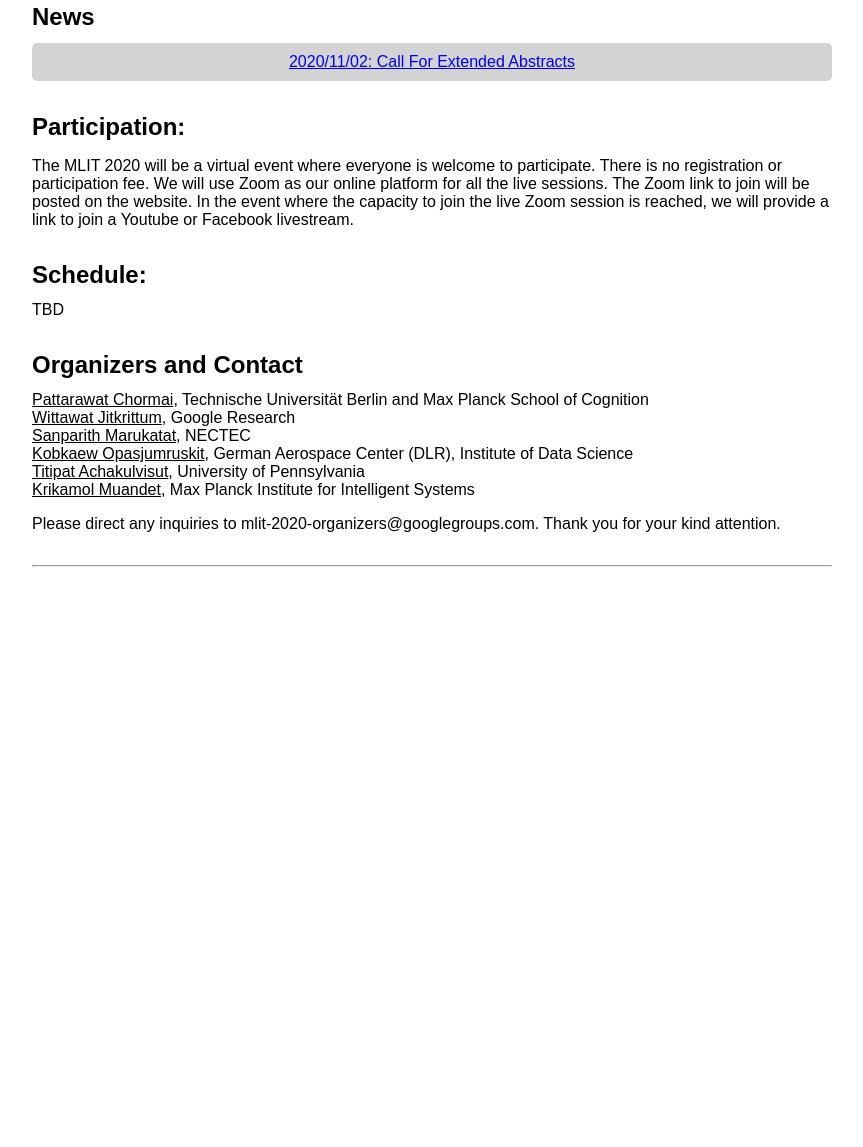
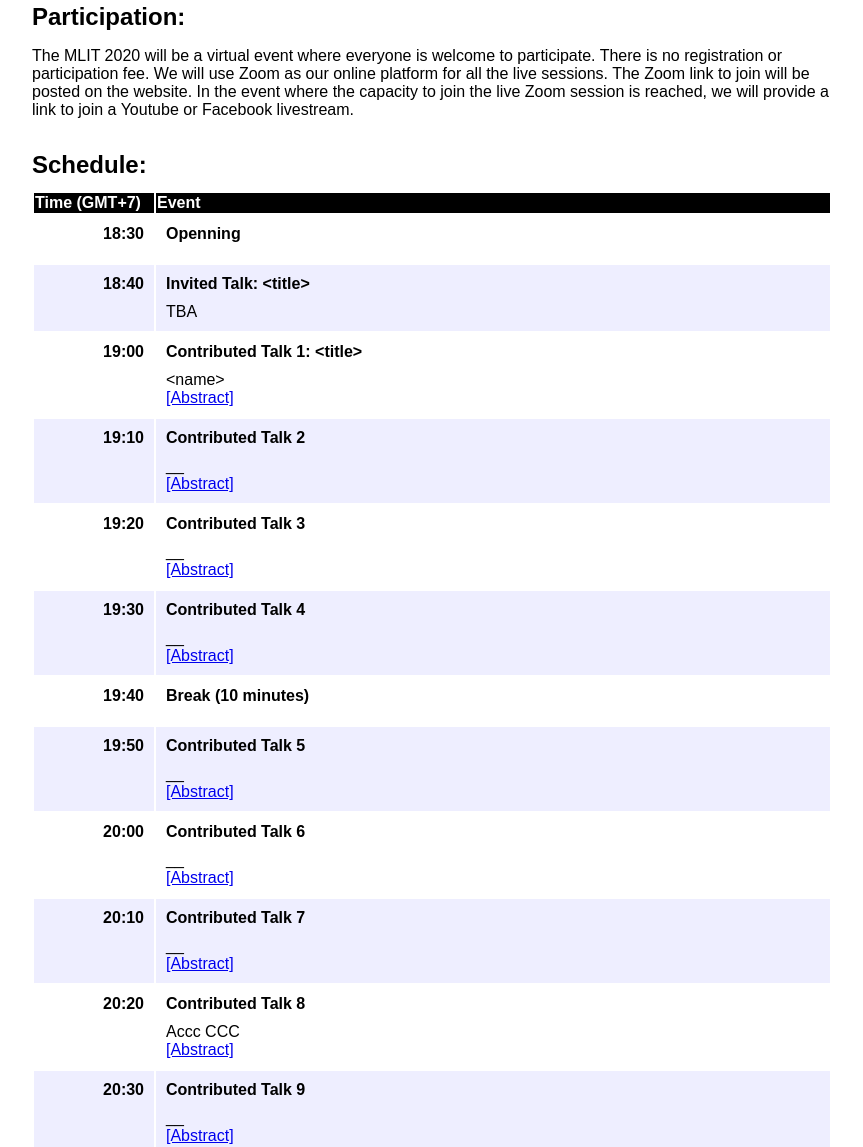
Before and after one commit to acml-conf/2020-workshop-ml-in-thailand, a Gatsby site: page / in a window 1280 px wide. Shown: the part 487-1634 px from the top of the page, without its empty margins (208-1071 px from the left). Before the commit the page ends 1062 px from the top, so only its background shows below. Built offline with nearby package versions, Linux system fonts and the light colour scheme; Gatsby itself is replaced by a stand-in of ours.

Commit message:
add schedule

```diff
--- a/src/pages/index.js
+++ b/src/pages/index.js
@@ -56,6 +56,87 @@ const timeline = [
     date: 'November 18, 2020 at 6:30-9pm (UTC+7, Bangkok time)',
     desc: 'Workshop day'
   }
+]
+
+const schedules = [
+  {
+    "time": "18:30",
+    "title": "Openning",
+    "speaker": "",
+    "url": ""
+  },
+  {
+    "time": "18:40",
+    "title": "Invited Talk: <title>",
+    "speaker": "TBA",
+    "url": ""
+  },
+  {
+    "time": "19:00",
+    "title": "Contributed Talk 1: <title>",
+    "speaker": "<name>",
+    "url": "www.google.com"
+  },
+  {
+    "time": "19:10",
+    "title": "Contributed Talk 2",
+    "speaker": "__",
+    "url": "www.google.com"
+  },
+  {
+    "time": "19:20",
+    "title": "Contributed Talk 3",
+    "speaker": "__",
+    "url": "www.google.com"
+  },
+  {
+    "time": "19:30",
+    "title": "Contributed Talk 4",
+    "speaker": "__",
+    "url": "www.google.com"
+  },
+  {
+    "time": "19:40",
+    "title": "Break (10 minutes)",
+  },
+  {
+    "time": "19:50",
+    "title": "Contributed Talk 5",
+    "speaker": "__",
+    "url": "www.google.com"
+  },
+  {
+    "time": "20:00",
+    "title": "Contributed Talk 6",
+    "speaker": "__",
+    "url": "www.google.com"
+  },
+  {
+    "time": "20:10",
+    "title": "Contributed Talk 7",
+    "speaker": "__",
+    "url": "www.google.com"
+  },
+  {
+    "time": "20:20",
+    "title": "Contributed Talk 8",
+    "speaker": "Accc CCC",
+    "url": "www.google.com"
+  },
+  {
+    "time": "20:30",
+    "title": "Contributed Talk 9",
+    "speaker": "__",
+    "url": "www.google.com"
+  },
+  {
+    "time": "20:40",
+    "title": "Speed Dating",
+  },
+  {
+    "time": "21:00",
+    "title": "Conclusion",
+  },
 ]
 
 const ContentBlock = ({header, children}) => {
@@ -129,18 +210,43 @@ export default function Home() {
       <ReactMarkdown children={overviewStr}/>
     </ContentBlock>
 
-    <ContentBlock header="News">
+    {/* <ContentBlock header="News">
       <div style={{borderRadius: `5px`, background: `lightgray`, padding: `10px`, textAlign: `center`}}>
         <a href={withPrefix("/call-for-extended-abstracts")}>2020/11/02: Call For Extended Abstracts</a>
       </div>
-    </ContentBlock>
+    </ContentBlock> */}
 
     <ContentBlock header="Participation:">
       <ReactMarkdown children={variables.participationStr}/>
     </ContentBlock>
 
     <ContentBlock header="Schedule:">
-      TBD
+      <table style={{width: `100%`, borderBottom: `1px solid`}}>
+        <thead>
+          <tr style={{fontWeight: `bold`, color: `white`, background: `black`}}>
+            <td width="100px">Time (GMT+7)</td>
+            <td>Event</td>
+          </tr>
+        </thead>
+        {
+          schedules.map( (event, i) => {
+            return <tr style={{background: (i % 2) == 0 ? `white`: `#eef`}}>
+              <td width="100px" style={{textAlign: `right`, verticalAlign: `top`, padding: `10px`}}><b>{event.time}</b>
+              </td>
+              <td style={{padding: `10px`}}>
+                <b>{event.title}</b>
+                <br/>
+                <div style={{marginTop: `10px`}}>
+                  {event.speaker}
+                </div>
+                {
+                  event.url && <a style={{marginTop: `5px`}} href={event.url}>[Abstract]</a>
+                }
+              </td>
+            </tr>
+          })
+        }
+      </table>
     </ContentBlock>
 
     <Footer/>
```
